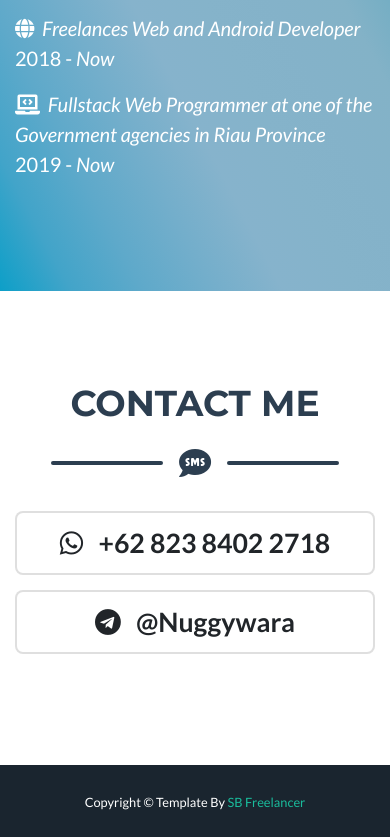
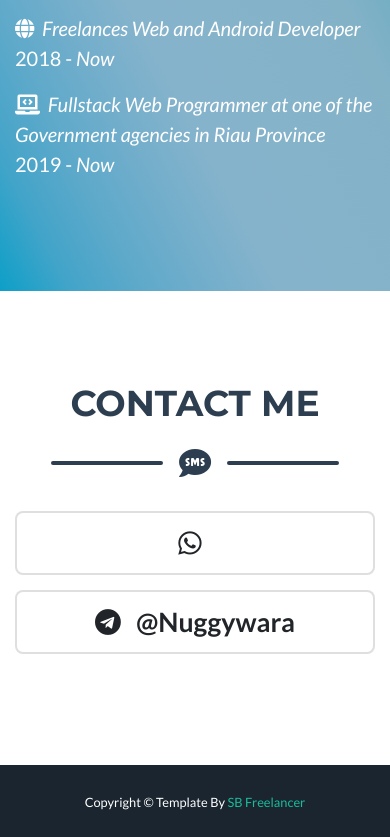
Before and after one commit to sandyeka/sandyeka.github.io, a website with bundled scripts: page index.html in a window 390 px wide. Shown: the part 2153-2990 px from the top of the page. Built offline with nearby package versions, Linux system fonts and the light colour scheme; a web font is replaced by a local one.

Commit message:
Update index.html
remove phone number

```diff
--- a/index.html
+++ b/index.html
@@ -192,7 +192,7 @@
 
             <div class="col-lg-6">
               <div class="card" style="margin-bottom: 15px;">
-              <p style="font-weight: bolder; font-size: 20pt; margin: 10px; text-align: center;"> <i class="fab fa-whatsapp"></i> &nbsp; +62 823 8402 2718 </p>
+              <p style="font-weight: bolder; font-size: 20pt; margin: 10px; text-align: center;"> <i class="fab fa-whatsapp"></i> &nbsp; </p>
               </div>
             </div>
 
```
